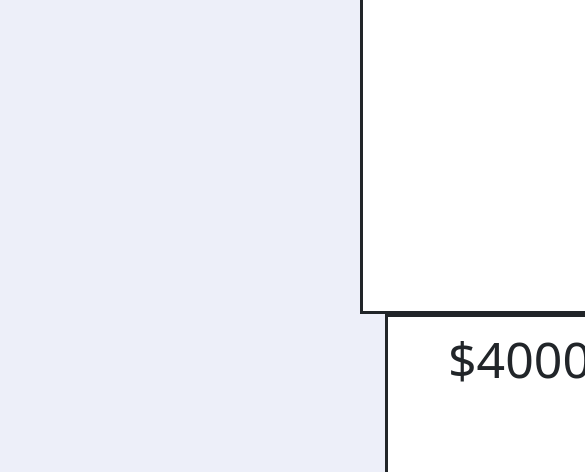
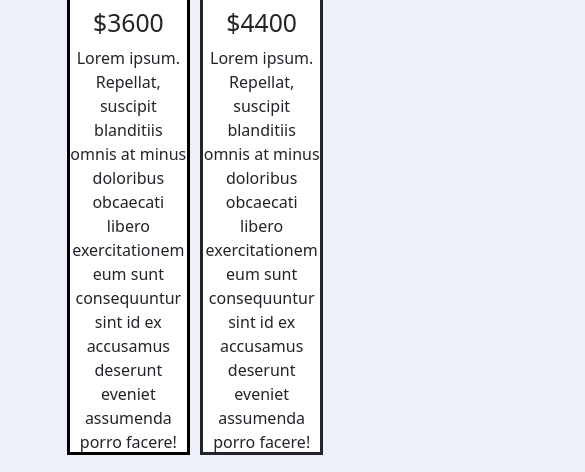
Before and after one commit to agustinamaqueda5/pf-maqueda, a plain HTML site: page pages/planes.html in a window 390 px wide. Shown: the part 405-877 px from the top of the page, 585 px wide, since content can reach past the window. Drawn offline with nearby package versions, Linux system fonts and the light colour scheme.

Commit message:
grids y versión responsive de planes

```diff
--- a/css/style.css
+++ b/css/style.css
@@ -130,52 +130,53 @@ footer section img {
 
 /* Planes */
 
+.grid {
+    display: grid;
+    grid-template-columns:repeat(6, 1fr) ;
+    grid-template-rows: repeat(7, 70px);
+    gap: 10px;
 
-.planes-1 {
-    color: #1a1449;
+}
+
+.plan-1 {
+    background-color: white;
+    grid-column: 2/4;
+    grid-row: 2/8;
+    border-style:solid;
+    border-color: black;
+    text-align: center;
+    padding-top: 20px;
+
+
+}
+
+.plan-2 {
+    background-color:white;
+    grid-column: 4/6;
+    grid-row: 2/8;
+    border-style: solid;
+    text-align: center;
+    padding-top: 20px;
+}
+
+
+.sub {
+    color:#1a1449;
     font-size: 14px;
     font-weight: bold;
-    text-transform:uppercase;
-    text-align: center;
-}
+    text-transform: uppercase;
+    text-align: center;}
+
 
 h1 {
     color: #17af95;
     font-family: 'Ubuntu', sans-serif;
     font-size: 40px;
     font-weight: bold;
-    text-align: center;
-
-}
+    text-align: center;}
 
 
 
-.cuadro-plan-1 {
-    border: solid;
-    padding: 5px;
-    font-size: 50px;
-    text-align: center;
-    width: 269px;
-    height: 409px;
-    background-color: white;
-    display: inline-block;
-    position: relative;
-    left: 360px;
-
-}
-.cuadro-plan-2 {
-    border: solid;
-    padding: 5px;
-    font-size: 50px;
-    text-align: center;
-    width: 269px;
-    height: 409px;
-    background-color: white;
-    display:inline-block;
-    margin: 0px 5px;
-    position: relative;
-    left: 380px
-}
 
 /* Cobertura */
 
@@ -432,6 +433,8 @@ h1 {
 
        @media (max-width:320px) {
 
+        /* Inicio */
+
         /* Header */
 .container-fluid img {
     width:100%
@@ -471,4 +474,29 @@ footer {
 
     }
 
-       }
+    /* Planes */
+
+    /* Main */
+    .plan-1 {
+        background-color: white;
+        grid-column: 1/4;
+        grid-row: 2/10;
+        border-style:solid;
+        border-color: black;
+        text-align: center;
+        padding-top: 20px;
+        margin-left: 5px;
+
+        }
+
+    .plan-2 {
+        background-color:white;
+        grid-column: 4/7;
+        grid-row: 2/10;
+        border-style: solid;
+        text-align: center;
+        padding-top: 20px;
+        margin-right: 5px;
+
+
+}
--- a/pages/planes.html
+++ b/pages/planes.html
@@ -40,18 +40,25 @@
             </div>
           </div>
         </nav>
-
             </header>
         <main>
           <section>
-                <p class="planes-1">Planes de Internet</p>
+            <p class="sub">Planes de Internet</p>
             <h1>Planes Ilimitados de Conexión</h1>
-                <div class="cuadro-plan-1">
-                    <p>$3600</p>
+          </section>
+          <section class="grid">
+            <div class="plan-1">
+                <h2>$3600</h2>
+                <p>Lorem ipsum. Repellat, suscipit blanditiis omnis at minus doloribus obcaecati libero exercitationem eum sunt consequuntur sint id ex accusamus deserunt eveniet assumenda porro facere!</p>
                 </div>
-                <div class="cuadro-plan-2">
-                    <p>$4000</p>
+            <div class="plan-2">
+              <h2>$4400</h2>
+                <p>Lorem ipsum. Repellat, suscipit blanditiis omnis at minus doloribus obcaecati libero exercitationem eum sunt consequuntur sint id ex accusamus deserunt eveniet assumenda porro facere!</p>
             </div>
+
+
+        </section>
+
         </section>
         </main>
         <footer>
@@ -73,6 +80,7 @@
                         <img src="../assets/img/pin.png" alt=""><a href="https://goo.gl/maps/ibkk78B817aMf7Sq5"> San Martín, Mendoza</a>
                     </div>
                     </section>
+
         </footer>
         <script src="https://cdn.jsdelivr.net/npm/@popperjs/core@2.11.6/dist/umd/popper.min.js" integrity="sha384-oBqDVmMz9ATKxIep9tiCxS/Z9fNfEXiDAYTujMAeBAsjFuCZSmKbSSUnQlmh/jp3" crossorigin="anonymous"></script>
         <script src="https://cdn.jsdelivr.net/npm/bootstrap@5.3.0-alpha1/dist/js/bootstrap.min.js" integrity="sha384-mQ93GR66B00ZXjt0YO5KlohRA5SY2XofN4zfuZxLkoj1gXtW8ANNCe9d5Y3eG5eD" crossorigin="anonymous"></script>
```
Lines whose indentation alone changed are shown as unchanged.
